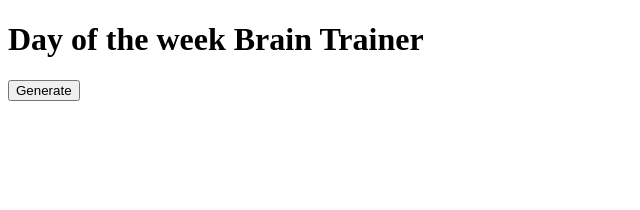
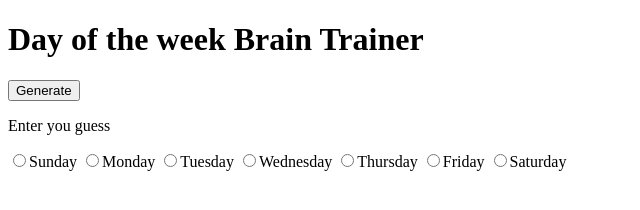
Before and after one commit to benmhcode/day_of_week_brain_trainer, a plain HTML site: page index.html in a window 1280 px wide. Shown: the whole page, without its empty margins (0-640 px from the left). Drawn offline with Linux system fonts and the light colour scheme.

Commit message:
Update index.html

```diff
--- a/index.html
+++ b/index.html
@@ -8,8 +8,19 @@
   </head>
   <body>
     <h1>Day of the week Brain Trainer</h1>
+    <button id="generate">Generate</button>
+    <p id="instruction">Enter you guess</p>
+    <!--possibly generate this via JS-->
+    <input type="radio" name="guess" value="sun" />Sunday
+    <input type="radio" name="guess" value="mon" />Monday
+    <input type="radio" name="guess" value="tue" />Tuesday
+    <input type="radio" name="guess" value="wed" />Wednesday
+    <input type="radio" name="guess" value="thu" />Thursday
+    <input type="radio" name="guess" value="fri" />Friday
+    <input type="radio" name="guess" value="sat" />Saturday
+
     <p id="generatedDate"></p>
-    <button id="generate">Generate</button>
+    <!--possibly generate this via JS-->
     <script src="main.js"></script>
   </body>
 </html>
```
